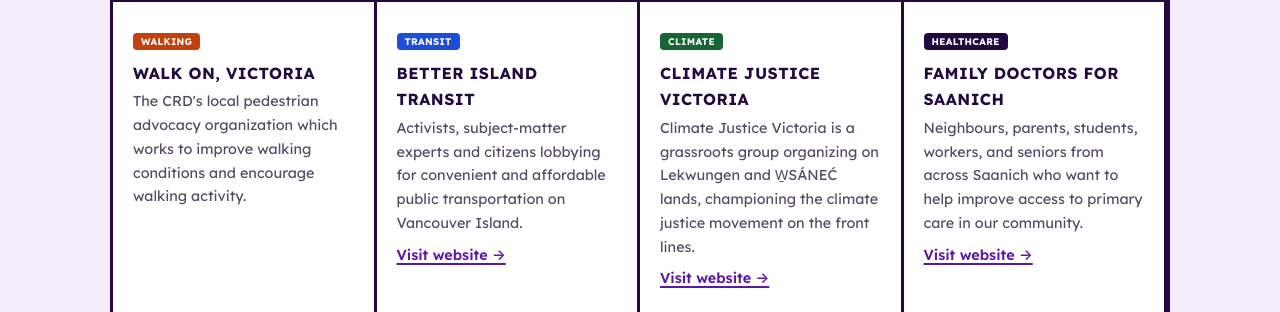
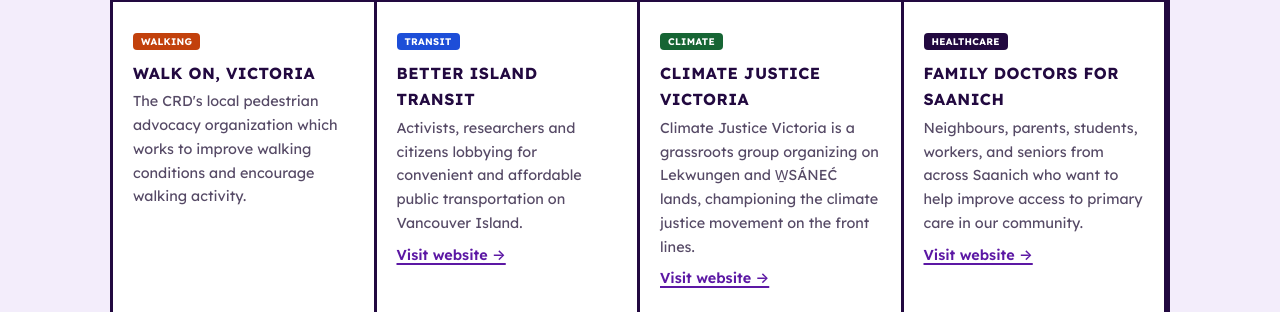
Before and after one commit to LaputanMachines/livable-crd-website, a Jekyll site: the page built from index.md, in a window 1280 px wide and 900 px high, scrolled down 1759 px. Shown: the part 141-453 px from the top of the window. Built offline with Jekyll 4.4.1, drawn with Linux system fonts in a browser that asks for light colours.

Commit message:
copy: replace "expert"/"expertise" wording across the site
Swap the term out of both user-facing copy (partners list, scorecard
grading explainer, launch post) and the questionnaire tooling prompts.

- partners.yml: "subject-matter experts" -> "researchers"
- scorecard + launch post: "area of expertise" -> "area of focus"
- voting.py + README: "needs deep expertise" -> "needs deep specialist
  knowledge" (kept in sync, same dropdown)

Co-Authored-By: Claude Opus 5 (1M context) <noreply@anthropic.com>

```diff
--- a/_data/partners.yml
+++ b/_data/partners.yml
@@ -20,7 +20,7 @@
   note: The CRD's local pedestrian advocacy organization which works to improve walking conditions and encourage walking activity.
   category: walking
 - name: Better Island Transit
-  note: Activists, subject-matter experts and citizens lobbying for convenient and affordable public transportation on Vancouver Island.
+  note: Activists, researchers and citizens lobbying for convenient and affordable public transportation on Vancouver Island.
   logo: /assets/images/partners/better-island-transit.png
   url: https://betterislandtransit.ca/
   category: transit
```
Also changed, not shown: _posts/2026-07-23-livable-crd-coalition-launches-candidate-scorecard.md (+1 -1 lines), scorecard/index.md (+1 -1 lines), scripts/questionnaire/README.md (+1 -1 lines), 1 other file.
